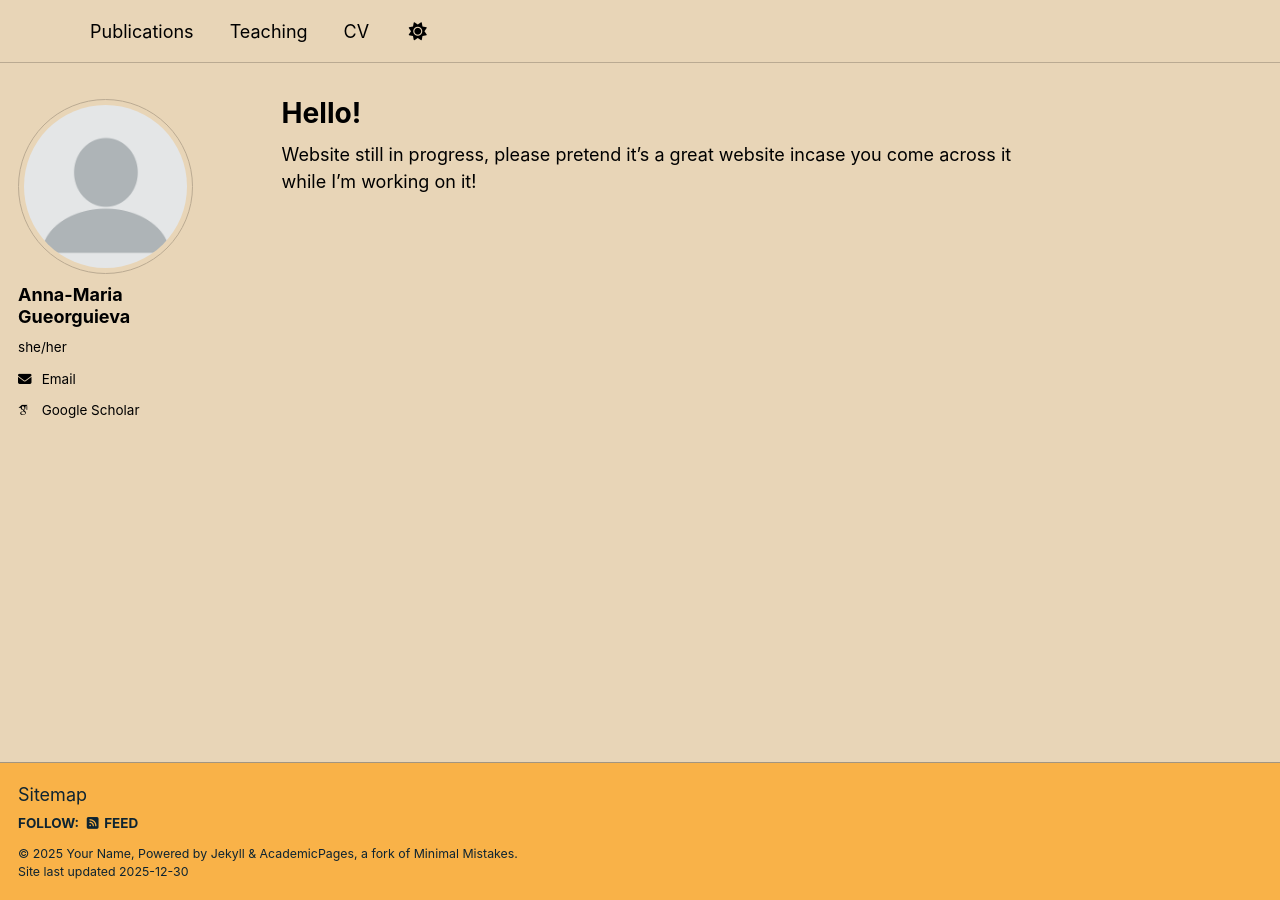
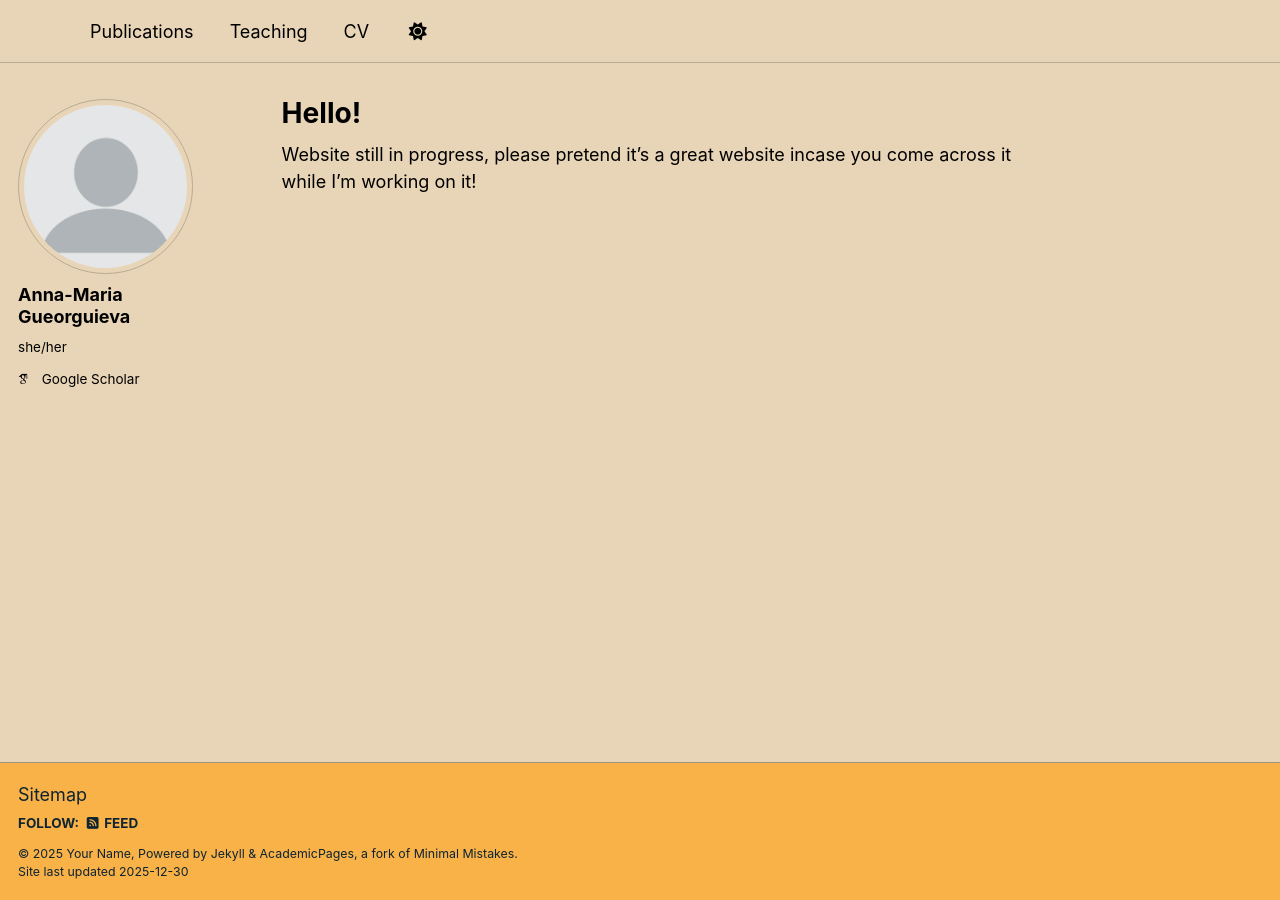
Before and after one commit to agueorguieva/agueorguieva.github.io, a Jekyll site: the page built from _pages/about.md, in a window 1280 px wide. Built offline with Jekyll 4.4.1, drawn with Linux system fonts in a browser that asks for light colours; some web fonts are replaced; a script bundle is joined from its source files by our own code; library files that are not in the unit come from our copies.

Commit message:
remove email link

```diff
--- a/_config.yml
+++ b/_config.yml
@@ -30,7 +30,7 @@ author:
  # location         : "Seattle, WA"
  # employer         : "University of Washington"
 #  uri              : # URL
-  email           : "agueorg@uw.edu"
+ # email           : "agueorg@uw.edu"
 
   # Academic websites
   academia         : # URL
```
